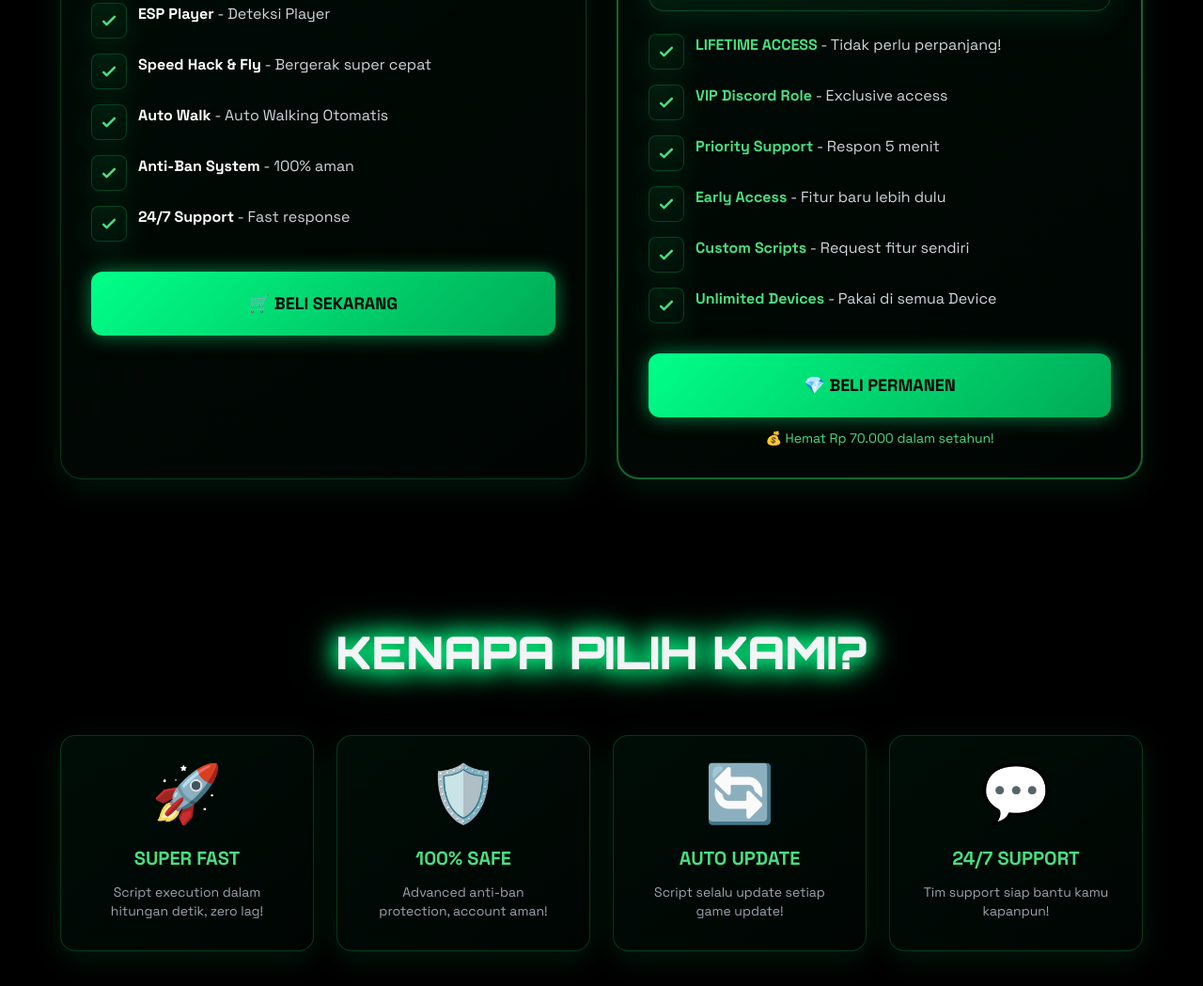
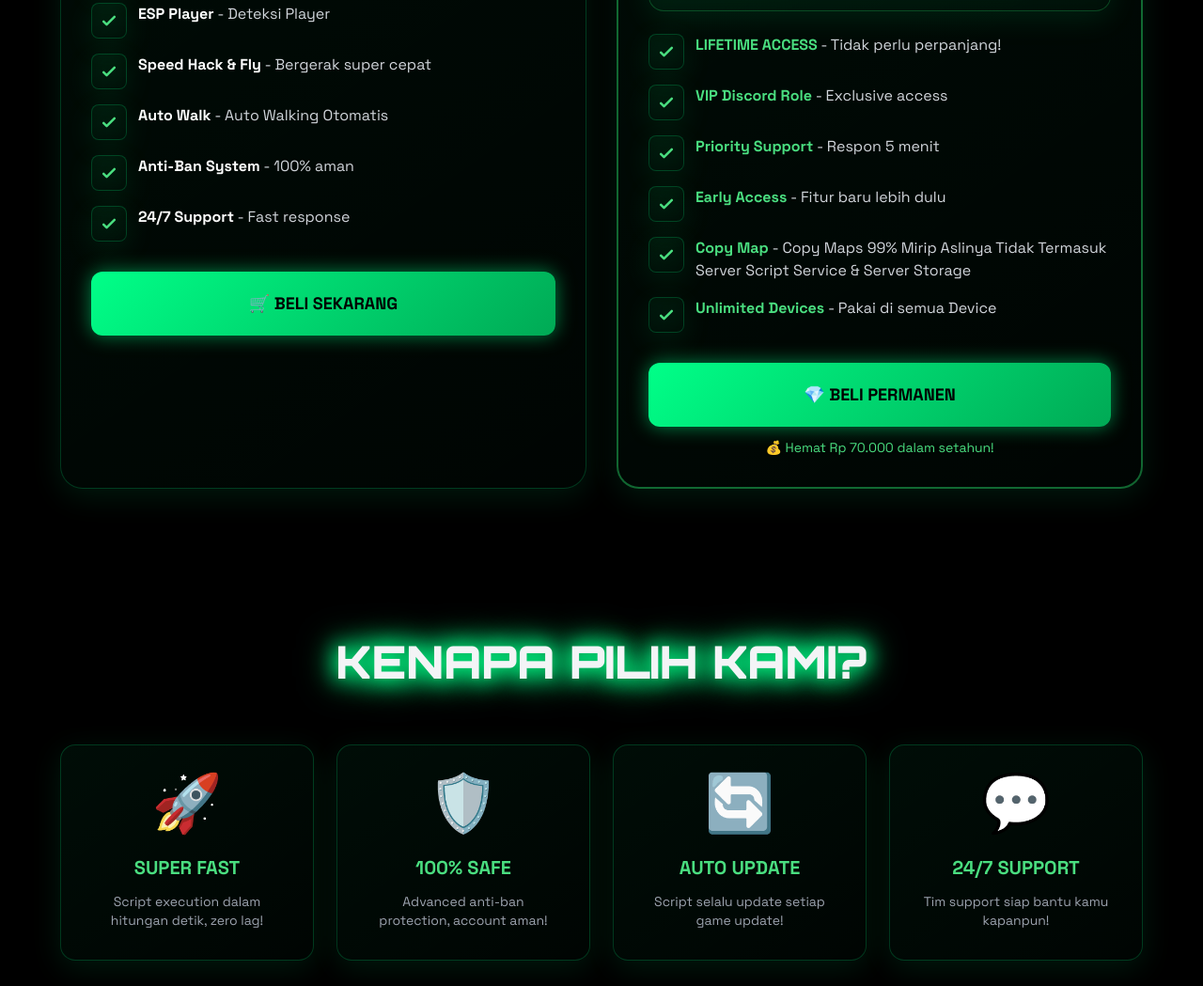
Before and after one commit to ExoticLycee/WZHSHAGHHADGAGYGD566576HAGS786AGSG, a website: page index.html in a window 1280 px wide. Shown: the part 1615-2664 px from the top of the page at 94% size. Drawn offline with nearby package versions, Linux system fonts and the light colour scheme.

Commit message:
Update index.html

```diff
--- a/index.html
+++ b/index.html
@@ -529,7 +529,7 @@
                                     <path stroke-linecap="round" stroke-linejoin="round" stroke-width="3" d="M5 13l4 4L19 7"></path>
                                 </svg>
                             </div>
-                            <span class="text-gray-300"><strong class="text-green-400">Custom Scripts</strong> - Request fitur sendiri</span>
+                            <span class="text-gray-300"><strong class="text-green-400">Copy Map</strong> - Copy Maps 99% Mirip Aslinya Tidak Termasuk Server Script Service & Server Storage</span>
                         </div>
                         <div class="flex items-start space-x-3">
                             <div class="glass-card p-2 rounded-lg feature-icon">
```
